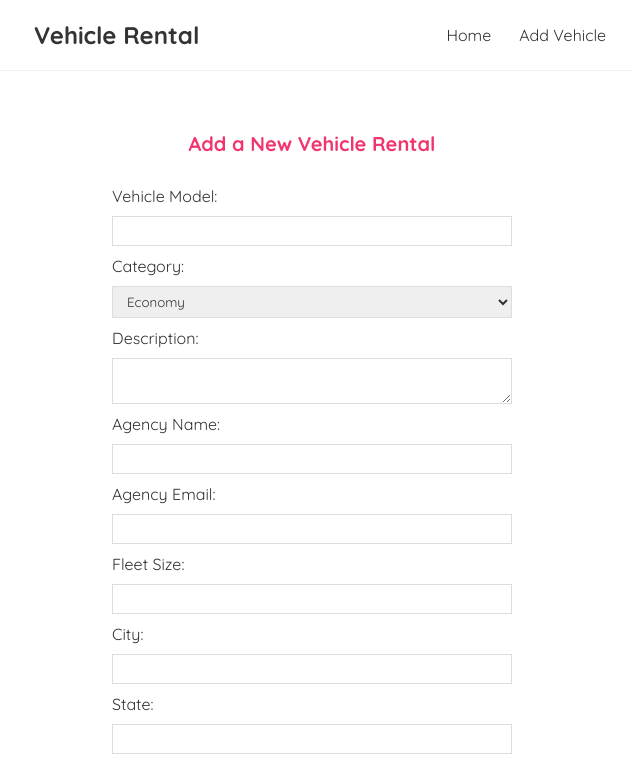
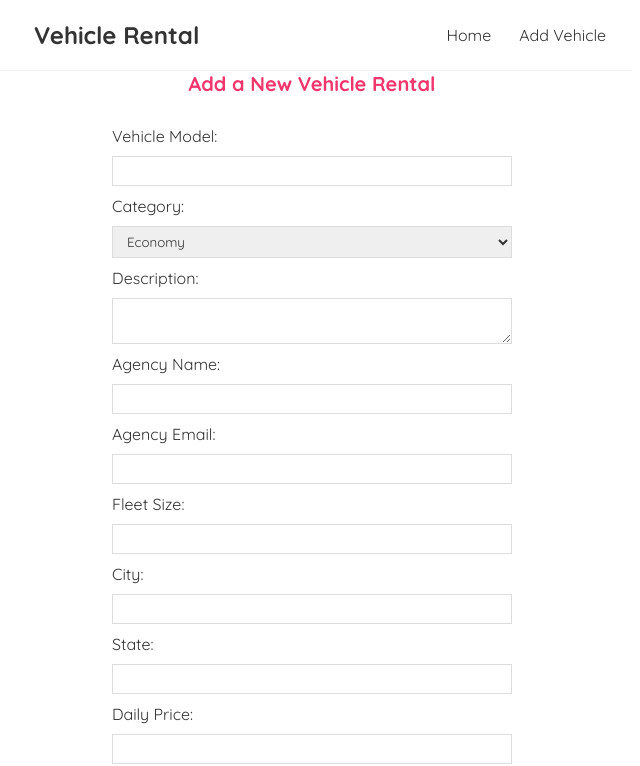
Before and after one commit to makuzaza/week7-cm3, a React (Vite) app in the folder frontend_V1/: page /add-rental in a window 1280 px wide. Shown: the top 766 px of the page, without its empty margins (328-968 px from the left). Built offline with nearby package versions, Linux system fonts and the light colour scheme.

Commit message:
Update routes for rental pages

```diff
--- a/frontend_V1/src/App.jsx
+++ b/frontend_V1/src/App.jsx
@@ -1,26 +1,39 @@
-import { BrowserRouter, Routes, Route } from "react-router-dom";
+import { BrowserRouter as Router, Routes, Route } from "react-router-dom";
 
-// pages & components
-import Home from "./pages/HomePage";
+import Navbar from "./components/Navbar";
+
+import HomePage from "./pages/HomePage";
 import AddVehicleRentalPage from "./pages/AddVehicleRentalPage";
-import Navbar from "./components/Navbar";
+import EditVehicleRentalPage from "./pages/EditVehicleRentalPage";
+import VehicleRentalPage from "./pages/VehicleRentalPage";
 import NotFoundPage from "./pages/NotFoundPage";
 
-const App = () => {
+function App() {
+
   return (
-    <div className="App">
-      <BrowserRouter>
-        <Navbar />
-        <div className="content">
-          <Routes>
-            <Route path="/" element={<Home />} />
-            <Route path="/add-rental" element={<AddVehicleRentalPage />} />
-            <Route path="*" element={<NotFoundPage />} />
-          </Routes>
-        </div>
-      </BrowserRouter>
-    </div>
+
+    <Router>
+
+      <Navbar />
+
+      <Routes>
+
+        <Route path="/" element={<HomePage />} />
+
+        <Route path="/add-rental" element={<AddVehicleRentalPage />} />
+
+        <Route path="/edit-rental/:id" element={<EditVehicleRentalPage />} />
+
+        <Route path="/vehicle-rental/:id" element={<VehicleRentalPage />} />
+
+        <Route path="*" element={<NotFoundPage />} />
+
+      </Routes>
+
+    </Router>
+
   );
-};
+
+}
 
 export default App;
```
